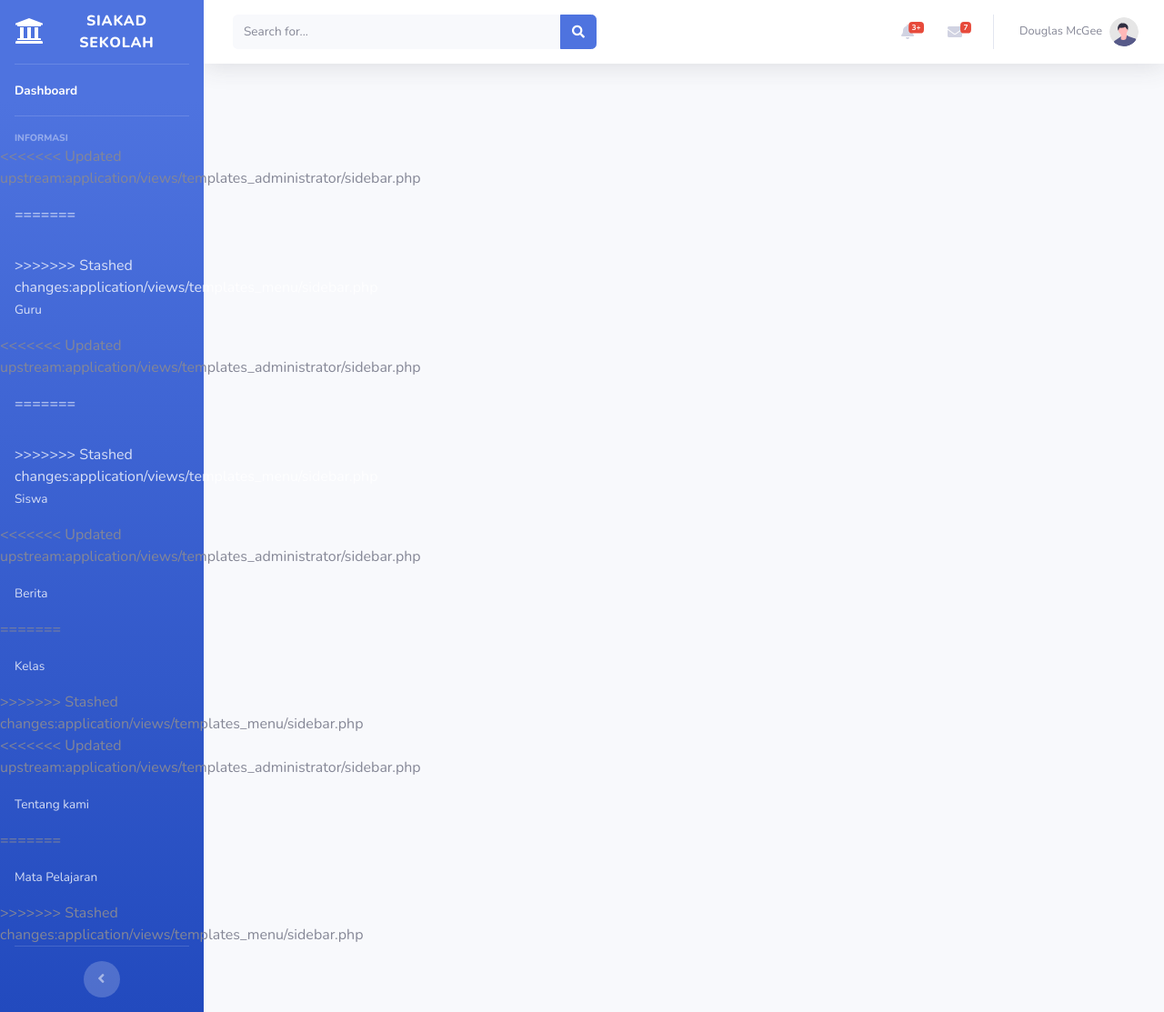
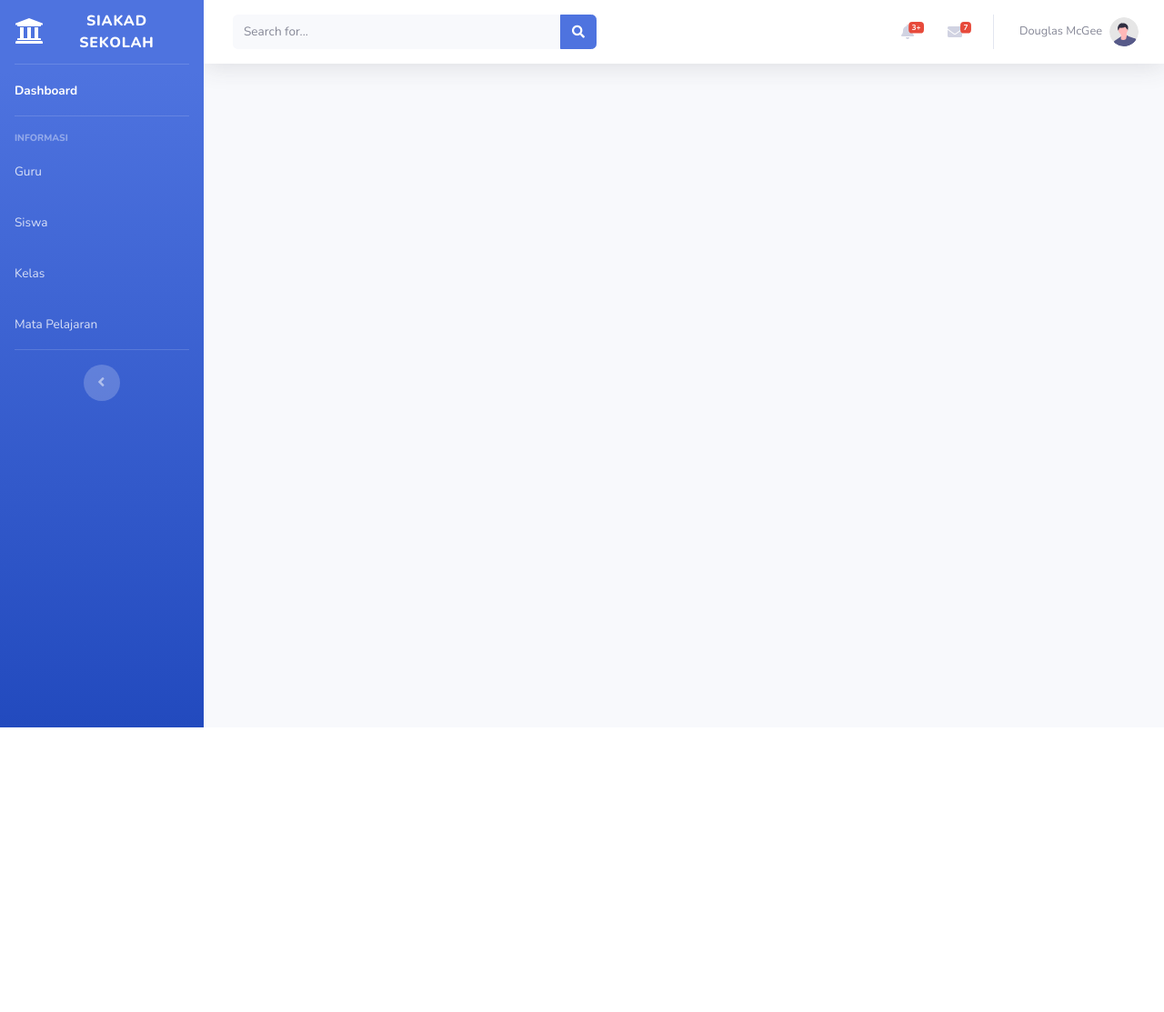
Before and after one commit to Wildan-rpT/Sistem-Akademik-Sekolah, a CodeIgniter app: page /Sistem-Akademik-Sekolah/index.php/home/index in a window 1280 px wide. Shown: the whole page at 91% size. After the commit the page ends 800 px from the top, so only its background shows below. Run offline with CodeIgniter, Linux system fonts and the light colour scheme.

Commit message:
Update sidebar.php

```diff
--- a/application/views/templates_menu/sidebar.php
+++ b/application/views/templates_menu/sidebar.php
@@ -7,7 +7,7 @@
         <ul class="navbar-nav bg-gradient-primary sidebar sidebar-dark accordion" id="accordionSidebar">
 
             <!-- Sidebar - Brand -->
-            <a class="sidebar-brand d-flex align-items-center justify-content-center" href="index.html">
+            <a class="sidebar-brand d-flex align-items-center justify-content-center" href="<?php echo base_url() ?>index.html">
                 <div class="sidebar-brand-icon">
                     <i class="fas fa-university"></i>
                 </div>
@@ -19,7 +19,7 @@
 
             <!-- Nav Item - Dashboard -->
             <li class="nav-item active">
-                <a class="nav-link" href="index.html">
+                <a class="nav-link" href="<?php echo base_url() ?>index.html">
                     <span>Dashboard</span></a>
             </li>
 
@@ -33,44 +33,26 @@
 
             <!-- Nav Item - Guru -->
             <li class="nav-item">
-<<<<<<< Updated upstream:application/views/templates_administrator/sidebar.php
-                <a class="nav-link" href="charts.html">
-=======
-                <a class="nav-link" href="teacher">
->>>>>>> Stashed changes:application/views/templates_menu/sidebar.php
+                <a class="nav-link" href="<?php echo base_url() ?>teacher">
                     <span>Guru</span></a>
             </li>
 
             <!-- Nav Item - Siswa -->
             <li class="nav-item">
-<<<<<<< Updated upstream:application/views/templates_administrator/sidebar.php
-                <a class="nav-link" href="charts.html">
-=======
-                <a class="nav-link" href="student">
->>>>>>> Stashed changes:application/views/templates_menu/sidebar.php
+                <a class="nav-link" href="<?php echo base_url() ?>student">
                     <span>Siswa</span></a>
             </li>
 
             <!-- Nav Item - Berita -->
             <li class="nav-item">
-<<<<<<< Updated upstream:application/views/templates_administrator/sidebar.php
-                <a class="nav-link" href="charts.html">
-                    <span>Berita</span></a>
-=======
-                <a class="nav-link" href="classroom">
+                <a class="nav-link" href="<?php echo base_url() ?>classroom">
                     <span>Kelas</span></a>
->>>>>>> Stashed changes:application/views/templates_menu/sidebar.php
             </li>
 
             <!-- Nav Item - Sekolah -->
             <li class="nav-item">
-<<<<<<< Updated upstream:application/views/templates_administrator/sidebar.php
-                <a class="nav-link" href="tables.html">
-                    <span>Tentang kami</span></a>
-=======
-                <a class="nav-link" href="course">
+                <a class="nav-link" href="<?php echo base_url() ?>course">
                     <span>Mata Pelajaran</span></a>
->>>>>>> Stashed changes:application/views/templates_menu/sidebar.php
             </li>
 
             <!-- Divider -->
```
